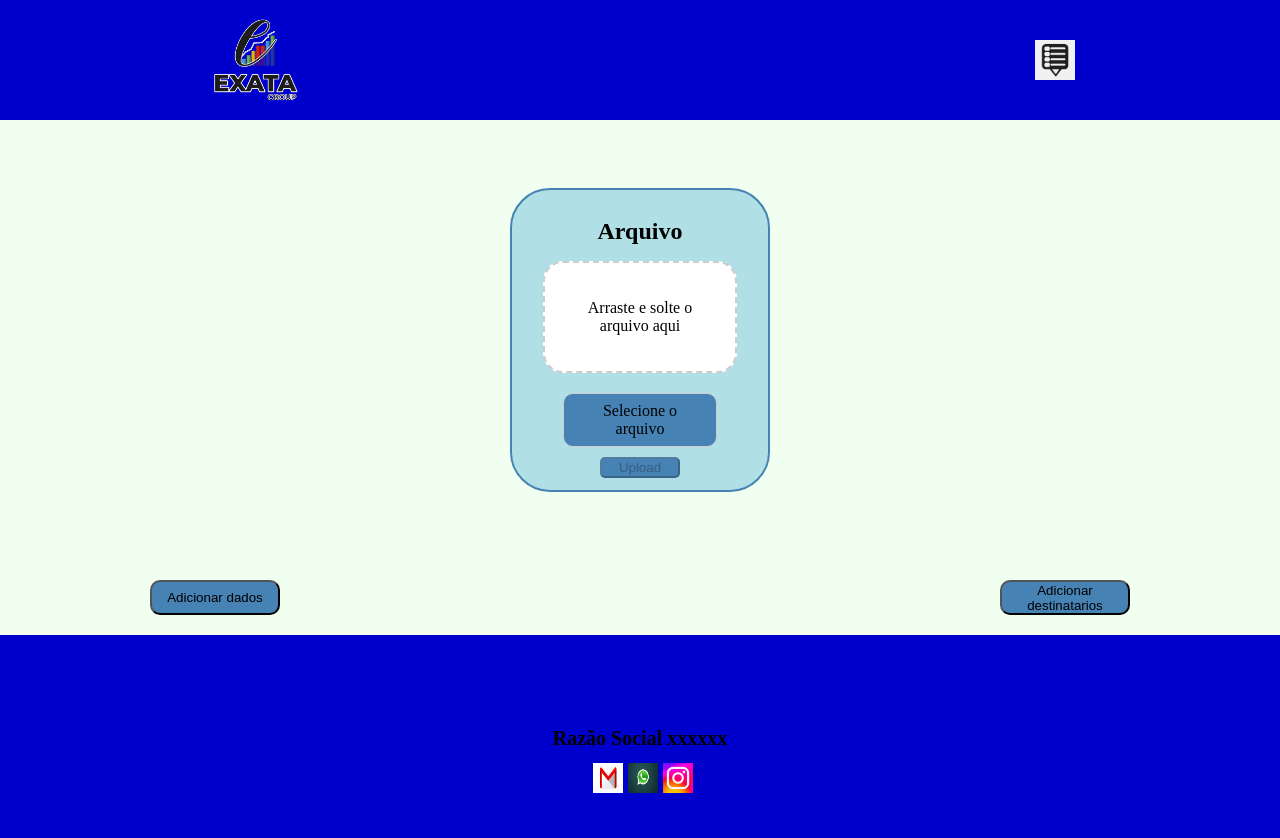
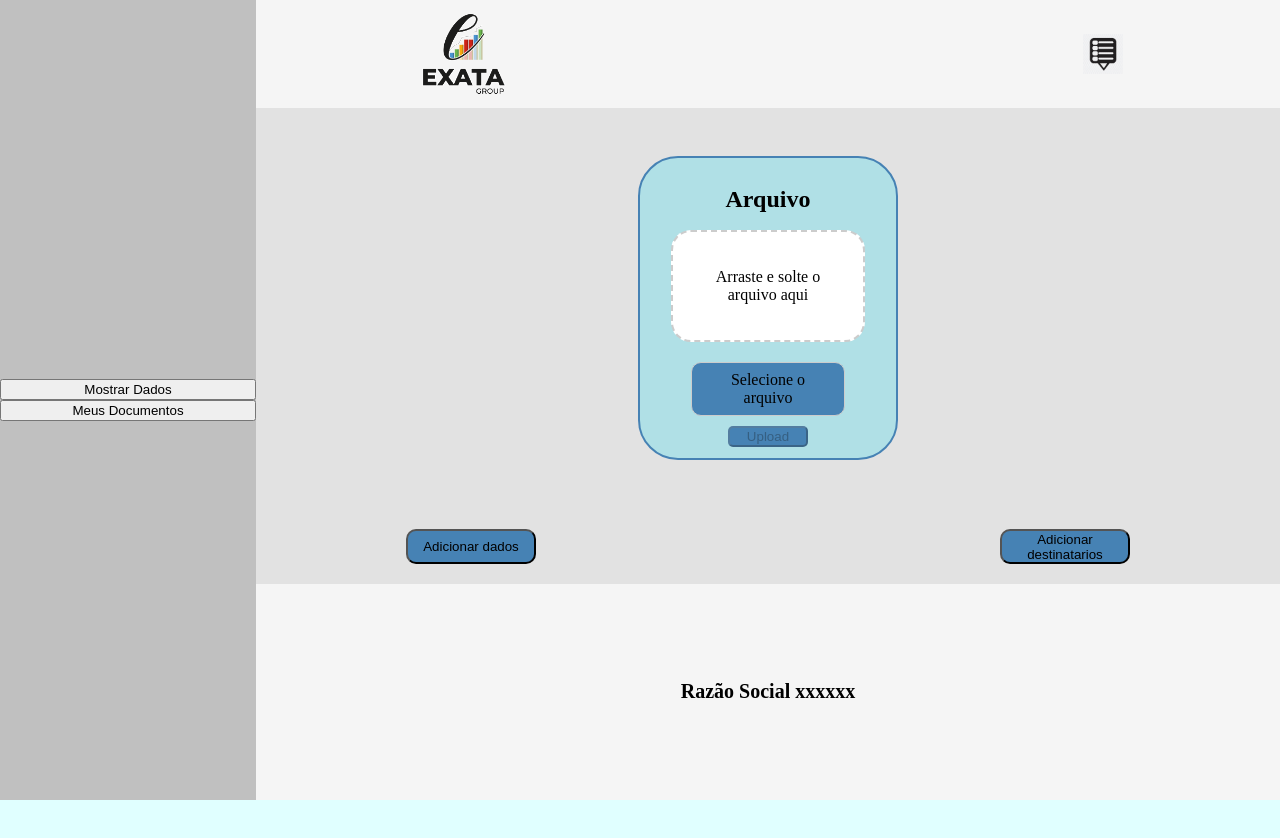
Before and after one commit to devmaurolobo/form_vanessa, a React app: page /Menu2 in a window 1280 px wide. Shown: the top 838 px of the page. After the commit the page ends 800 px from the top, so only its background shows below. Built offline with nearby package versions, Linux system fonts and the light colour scheme; the HTML template or start-up script is replaced by a standard one.

Commit message:
10/05 16.32
10/05 16.32

```diff
--- /dev/null
+++ b/Menu2.jsx
@@ -0,0 +1,56 @@
+import React, { useState } from 'react';
+import styled from 'styled-components';
+
+const Login = styled.div`
+  /* Estilos do componente Login aqui */
+`;
+
+const Textura = styled.div`
+  /* Estilos do componente Textura aqui */
+`;
+
+const Inputmenu = styled.div`
+  /* Estilos do componente Inputmenu aqui */
+`;
+
+const Menupag = () => {
+  const [name, setName] = useState('');
+  const [emailmenu, setEmail] = useState('');
+  const [password, setPassword] = useState('');
+
+  const handleEnviar = () => {
+    console.log('Enviar');
+  };
+
+  return (
+    <Login>
+      <Textura></Textura>
+      <Inputmenu>
+        <input
+          type="text"
+          placeholder="Nome"
+          value={name}
+          onChange={(e) => setName(e.target.value)}
+        />
+
+        <input
+          type="email"
+          placeholder="Email"
+          value={emailmenu}
+          onChange={(e) => setEmail(e.target.value)}
+        />
+
+        <input
+          type="password"
+          placeholder="Senha"
+          value={password}
+          onChange={(e) => setPassword(e.target.value)}
+        />
+
+        <button onClick={handleEnviar}>Enviar</button>
+      </Inputmenu>
+    </Login>
+  );
+};
+
+export default Menupag;
--- a/package.json
+++ b/package.json
@@ -13,6 +13,7 @@
     "aos": "^2.3.4",
     "react": "^18.2.0",
     "react-dom": "^18.2.0",
+    "react-router-dom": "^6.11.1",
     "styled-components": "^5.3.10"
   },
   "devDependencies": {
--- a/src/App.jsx
+++ b/src/App.jsx
@@ -1,12 +1,12 @@
 import React, { useState, useEffect } from 'react';
 import { createGlobalStyle } from 'styled-components';
-import { Higher, Description, Form,Login,Inputmenu, Form2,Textura, Com,Seletores,FileInputLabel,Menu, FileInputWrapper,CustomFileInput, Box_main, Description_2, Anexo, Select,Dados, Field, Botoes, Photo, StyledInput, Rodape, Botao, Des, SocialIcon, SocialContainer, SocialLink } from './Styles';
+import { Higher, Description, Form, Login, Inputmenu,Tela,Blocos, Menu_esquerdo,Menu_direito,Teladados,Documento, Form2, Textura, Com, Seletores, FileInputLabel, Menu, FileInputWrapper, CustomFileInput, Box_main, Description_2, Anexo, Select, Dados, Field, Botoes, Photo, StyledInput, Rodape, Botao, Des, SocialIcon, SocialContainer, SocialLink } from './Styles';
 import DragDropField from './DragDropField.jsx';
+{/*import { BrowserRouter, Route, Switch } from 'react-router-dom';
+import Menupag from './Menu2.jsx';*/}
 import logo from './logo.png';
 import menuIcon from './menu.jpg';
 import pdf from './pdf.jpg';
-import whatsap from './whatsap.jpg';
-import instagram from './instagram.jpg';
 import email from './email.jpg';
 import AOS from 'aos';
 import 'aos/dist/aos.css';
@@ -18,6 +18,8 @@ const GlobalStyle = createGlobalStyle`
 
 function App() {
   const [count, setCount] = useState(0);
+  const [showDados, setShowDados] = useState(false);
+  const [showDocumentos, setShowDocumentos] = useState(false);
   const [selectedFile, setSelectedFile] = useState(null);
   const [selectedFilesList, setSelectedFilesList] = useState([]);
   const [showForm, setShowForm] = useState(false);
@@ -27,10 +29,20 @@ function App() {
   const [emailmenu, setEmail] = useState('');
   const [password, setPassword] = useState('');
 
-
   const handleFileDrop = (files) => {
     setSelectedFile(files[0]);
   };
+
+  const handleShowDados = () => {
+    setShowDados(!showDados);
+    setShowDocumentos(false);
+  };
+
+  const handleShowDocumentos = () => {
+    setShowDocumentos(!showDocumentos);
+    setShowDados(false);
+  };
+
 
   const handleChooseFile = (event) => {
     setSelectedFile(event.target.files[0]);
@@ -65,6 +77,12 @@ function App() {
 
   return (
       <>
+  {/*<BrowserRouter>
+      <Switch>
+        <Route exact path="/Menu2" component={Menupag} />
+      </Switch>
+    </BrowserRouter>*/}
+
      {showMenu && (
       <Login>
         <Textura></Textura>
@@ -95,17 +113,42 @@ function App() {
       </Login>
     )}
 
+{showDados && (
+        <Teladados>
+          <p>Name</p>
+          <p>Data</p>
+          <p>Endereço</p>
+        </Teladados>
+      )}
+
+    {showDocumentos && (
+
+        <Documento>
+          <Blocos>Documento 1</Blocos>
+          <Blocos>Documento 2</Blocos>
+          <Blocos>Documento 3</Blocos>
+          <Blocos>Documento 4</Blocos>
+        </Documento>
+
+      )}
+    <Tela>
+      <Menu_direito>
+        <button onClick={handleShowDados}>Mostrar Dados</button>
+        <button onClick={handleShowDocumentos}>Meus Documentos</button>
+      </Menu_direito>
+
+      <Menu_esquerdo>
         <Higher>
           <Photo src={logo} alt="Imagem Exemplo" />
-        <Menu id="menu-icon"src={menuIcon} alt="Menu"onClick={() => setShowMenu(!showMenu)}
-    />
+          <Menu id="menu-icon" src={menuIcon} alt="Menu" onClick={() => setShowMenu(!showMenu)} />
+
         </Higher>
 
         <Box_main>
           <div>
           {showForm && (
             <>
-            <Form data-aos="fade-up" data-aos-duration="3000">
+              <Form data-aos="fade-up" data-aos-duration="1">
                 <Description>Comentarios</Description>
                 <Select placeholder="Nome" />
                 <Select placeholder="CPF" />
@@ -149,7 +192,7 @@ function App() {
           <div>
           {showForm2 && (
             <>
-            <Form2 data-aos="fade-up" data-aos-duration="3000">
+              <Form2 data-aos="fade-up" data-aos-duration="1">
                 <Description>Dados envio</Description>
                 <Select placeholder="Nome" />
                 <Select placeholder="Email" />
@@ -163,19 +206,14 @@ function App() {
         </Seletores>
         <Rodape>
           <Des>Razão Social xxxxxx</Des>
-        <SocialContainer>
-          <SocialLink href="https://mail.google.com/mail/u/0/?hl=pt-BR" target="_blank">
-            <SocialIcon src={email} alt="E-mail" />
-          </SocialLink>
-          <SocialLink href="https://wa.me/5519994149901?text=Olá,%20Obrigado%20pelo%20contato!" target="_blank">
-            <SocialIcon src={whatsap} alt="WhatsApp" />
-          </SocialLink>
-          <SocialLink href="https://www.instagram.com/" target="_blank">
-            <SocialIcon src={instagram} alt="Instagram" />
-          </SocialLink>
-        </SocialContainer>
         </Rodape>
+      </Menu_esquerdo>
+    </Tela>
+
+
+
     </>
   );
 }
+
 export default App;
--- /dev/null
+++ b/src/Menu2.jsx
@@ -0,0 +1,56 @@
+import React, { useState } from 'react';
+import styled from 'styled-components';
+
+const Login = styled.div`
+  /* Estilos do componente Login aqui */
+`;
+
+const Textura = styled.div`
+  /* Estilos do componente Textura aqui */
+`;
+
+const Inputmenu = styled.div`
+  /* Estilos do componente Inputmenu aqui */
+`;
+
+const Menupag = () => {
+  const [name, setName] = useState('');
+  const [emailmenu, setEmail] = useState('');
+  const [password, setPassword] = useState('');
+
+  const handleEnviar = () => {
+    console.log('Enviar');
+  };
+
+  return (
+    <Login>
+      <Textura></Textura>
+      <Inputmenu>
+        <input
+          type="text"
+          placeholder="Nome"
+          value={name}
+          onChange={(e) => setName(e.target.value)}
+        />
+
+        <input
+          type="email"
+          placeholder="Email"
+          value={emailmenu}
+          onChange={(e) => setEmail(e.target.value)}
+        />
+
+        <input
+          type="password"
+          placeholder="Senha"
+          value={password}
+          onChange={(e) => setPassword(e.target.value)}
+        />
+
+        <button onClick={handleEnviar}>Enviar</button>
+      </Inputmenu>
+    </Login>
+  );
+};
+
+export default Menupag;
--- a/src/Styles.js
+++ b/src/Styles.js
@@ -6,7 +6,7 @@ export const Higher = styled.div`
     display: flex;
     align-items: center;
     justify-content: space-around;
-    background-color: #0000CD;
+    background-color: #F5F5F5;
     height: 15vh;
     width: 100%;
 `;
@@ -78,10 +78,61 @@ export const Seletores = styled.div`
     align-items: center;
     justify-content: space-between;
     width: 100%;
-    background-color: #F0FFF0;
+    background-color: #E2E2E2;
     padding-top: 20px;
     padding-bottom: 20px;
 
+`;
+
+export const Tela = styled.div`
+   display: flex;
+   flex-direction: inline block;
+
+`;
+
+export const Menu_esquerdo = styled.div`
+   display: flex;
+   flex-direction: column;
+   width: 80vw;
+   height: 100vh;
+   background-color: #808080;
+
+`;
+export const Teladados = styled.div`
+   display: flex;
+   text-align: center;
+   flex-direction: column;
+   justify-content: center;
+   width: 100vw;
+   margin-left: 400;
+   height: 100vh;
+   background-color: #808080;
+`;
+
+export const Documento = styled.div`
+    display: flex;
+    align-items: center;
+   width: 100vw;
+   padding-left: 400;
+   height: 100vh;
+   justify-content: space-between;
+   flex-direction: wrap;
+   background-color: #808080;
+`;
+
+export const Blocos = styled.div`
+   width: 50 px;
+   height: 50px;
+   background-color: white;
+`;
+
+export const Menu_direito = styled.div`
+   display: flex;
+   flex-direction: column;
+   justify-content: center;
+   width: 80vw;
+   height: 100vh;
+   background-color: #C0C0C0;
 `;
 
 export const Description_2= styled.h1`
@@ -163,9 +214,9 @@ export const Box_main = styled.div`
     height: 50vh;
     padding-bottom: 20px;
     padding-top: 20px;
-    width: 100vw;
+    width: 80vw;
     padding-left: -80px;
-    background-color: #F0FFF0;
+    background-color: #E2E2E2;
     padding-right: -80px;
     align-items: center;
 `;
@@ -204,7 +255,7 @@ export const Rodape = styled.footer`
     height: 30vh;
     justify-content: center;
     width: 100%;
-    background-color: #0000CD;
+    background-color: #F5F5F5;
 
 `;
 
--- a/src/main.jsx
+++ b/src/main.jsx
@@ -2,6 +2,7 @@ import React from 'react'
 import ReactDOM from 'react-dom/client'
 import App from './App.jsx'
 import GlobalStyle from "./globalStyles"
+
 
 
 ReactDOM.createRoot(document.getElementById('root')).render(
```
Also changed, not shown: main.jsx (+12 -9 lines), 1 other file (tests, documents, lock files or other folders). Lines whose indentation alone changed are shown as unchanged.
